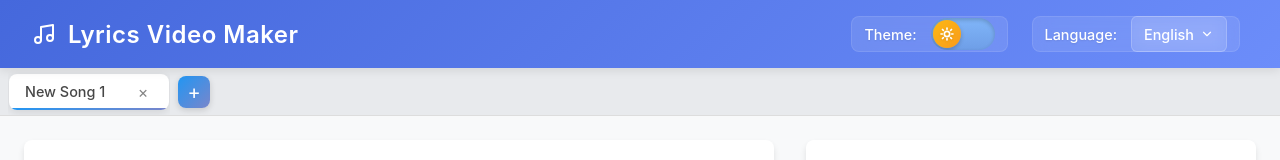
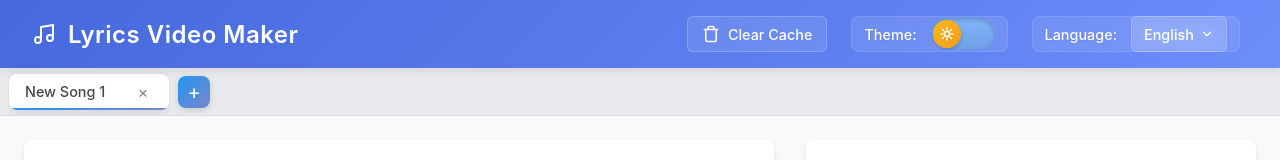
Before and after one commit to nganlinh4/lyrics-video-maker, a React (Create React App) app: page / in a window 1280 px wide. Shown: the top 160 px of the page. Built offline with nearby package versions, Linux system fonts and the light colour scheme; no server answers.

Commit message:
chore: Clean up unused code and improve file organization

```diff
--- a/src/App.tsx
+++ b/src/App.tsx
@@ -13,20 +13,86 @@ import Workspace from './components/Workspace';
 import ThemeLanguageSwitcher from './components/ThemeLanguageSwitcher';
 import { v4 as uuidv4 } from 'uuid';
 
+// Get server URL from environment or default to port 3003
+const SERVER_URL = process.env.REACT_APP_API_URL || 'http://localhost:3003';
+
 // Create our Header component
 const Header: React.FC = () => {
+  const { t } = useLanguage();
+
+  const handleClearCache = async () => {
+    try {
+      const response = await fetch(`${SERVER_URL}/api/clear-cache`, {
+        method: 'POST'
+      });
+
+      if (response.ok) {
+        alert('Cache cleared successfully');
+      } else {
+        throw new Error('Failed to clear cache');
+      }
+    } catch (error) {
+      console.error('Error clearing cache:', error);
+      alert('Failed to clear cache');
+    }
+  };
+
   return (
     <HeaderContainer>
       <Logo>
         <MusicIcon />
-        <h1>{useLanguage().t('appTitle')}</h1>
+        <h1>{t('appTitle')}</h1>
       </Logo>
       <Controls>
+        <ControlButton onClick={handleClearCache} title="Clear uploaded files cache">
+          <DeleteIcon />
+          {t('clearCache')}
+        </ControlButton>
         <ThemeLanguageSwitcher />
       </Controls>
     </HeaderContainer>
   );
 };
+
+const ControlButton = styled.button`
+  background: rgba(255, 255, 255, 0.1);
+  border: 1px solid rgba(255, 255, 255, 0.2);
+  color: var(--header-text);
+  padding: 0.5rem 0.875rem;
+  display: flex;
+  align-items: center;
+  gap: 0.5rem;
+  cursor: pointer;
+  font-size: 0.9rem;
+  font-weight: 500;
+  border-radius: 6px;
+  transition: all 0.2s ease;
+  backdrop-filter: blur(4px);
+  height: 2.25rem;
+
+  &:hover {
+    background: rgba(255, 255, 255, 0.15);
+    transform: translateY(-1px);
+    box-shadow: 0 2px 8px rgba(0, 0, 0, 0.1);
+  }
+
+  &:active {
+    transform: translateY(0);
+  }
+
+  svg {
+    width: 18px;
+    height: 18px;
+  }
+`;
+
+const DeleteIcon = () => (
+  <svg xmlns="http://www.w3.org/2000/svg" width="24" height="24" viewBox="0 0 24 24" fill="none" stroke="currentColor" strokeWidth="2" strokeLinecap="round" strokeLinejoin="round">
+    <path d="M3 6h18"></path>
+    <path d="M19 6v14c0 1-1 2-2 2H7c-1 0-2-1-2-2V6"></path>
+    <path d="M8 6V4c0-1 1-2 2-2h4c1 0 2 1 2 2v2"></path>
+  </svg>
+);
 
 // Icon components
 const SunIcon = () => (
--- a/src/contexts/LanguageContext.tsx
+++ b/src/contexts/LanguageContext.tsx
@@ -47,6 +47,10 @@ export const translations: Translations = {
   korean: {
     en: 'Korean',
     ko: '한국어'
+  },
+  clearCache: {
+    en: 'Clear Cache',
+    ko: '캐시 지우기'
   },
 
   // Add the missing translation keys
```
